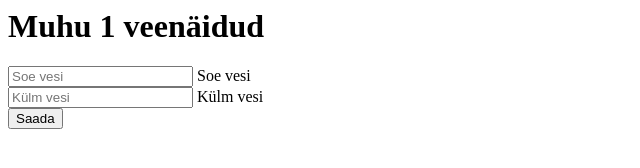
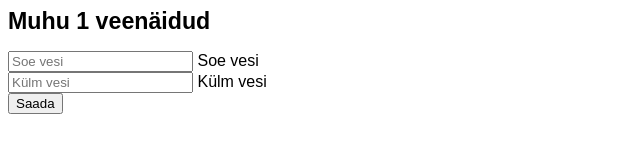
Before and after one commit to oleshkin/muhuvesi, a plain HTML site: page index.html in a window 1280 px wide. Shown: the whole page, without its empty margins (0-640 px from the left). Drawn offline with Linux system fonts and the light colour scheme.

Commit message:
Added styles file

```diff
--- a/index.html
+++ b/index.html
@@ -1,6 +1,7 @@
 <html>
 	<head>
 		<title>Muhu Vesi - veenäitude teavitamine</title>
+		<link rel="stylesheet" href="style.css">
 	</head>
 	<body>
 		<form action="">
--- /dev/null
+++ b/style.css
@@ -0,0 +1,13 @@
+html {
+	box-sizing: border-box;
+	font-family: sans-serif;
+	/* TODO: find a decent font on google.fonts */
+}
+
+h1 {
+	font-size: 1.45rem;
+}
+
+*, *:before, *:after {
+	box-sizing: inherit;
+}
```
